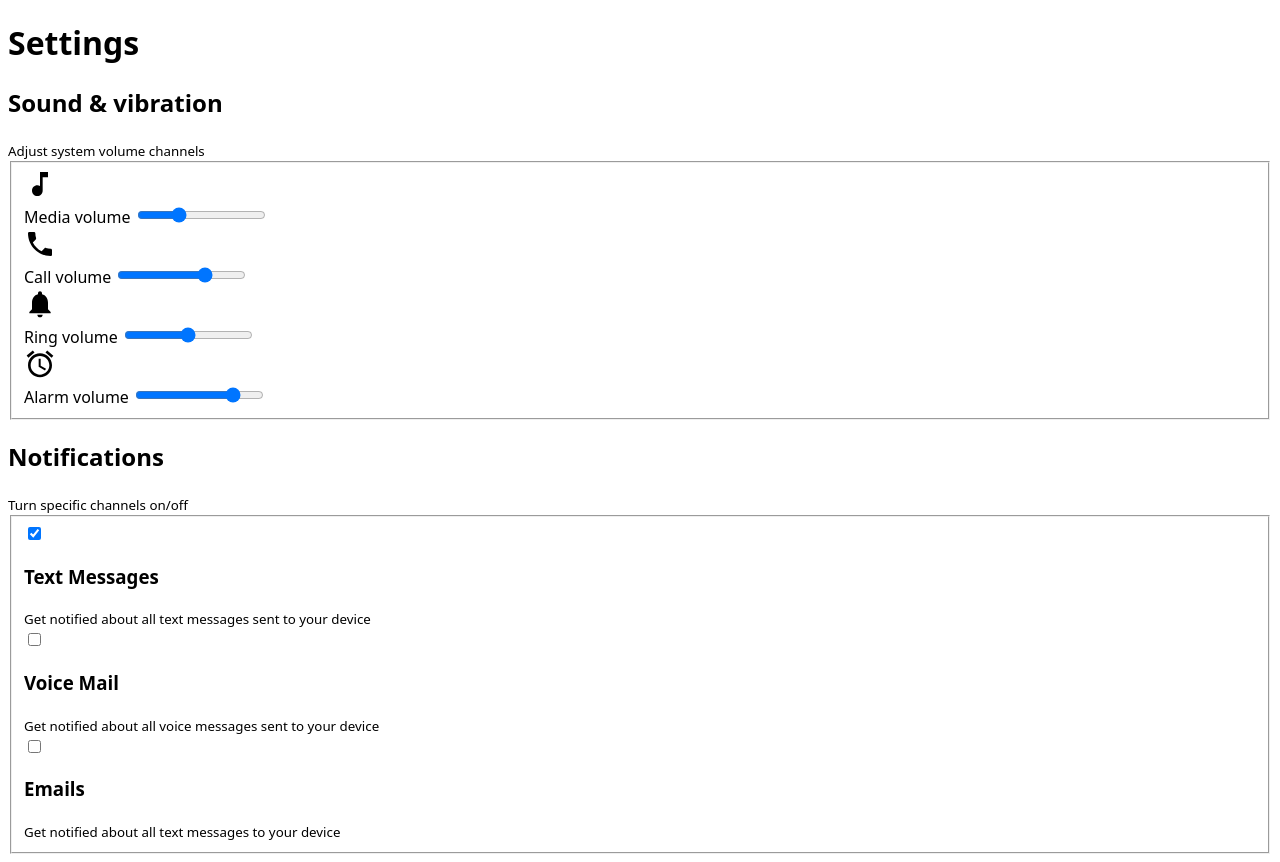
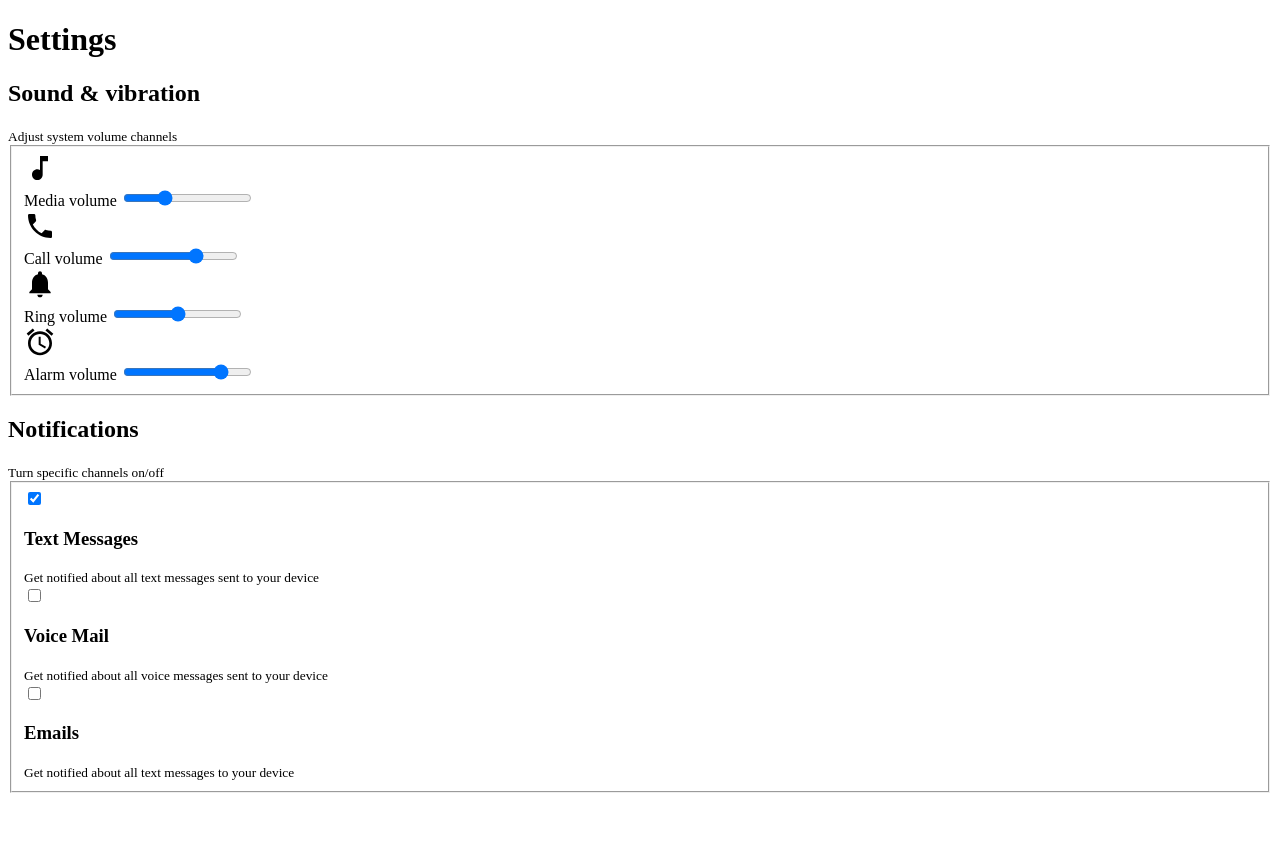
Before and after one commit to argyleink/Google-IO-2021-Workshop_User-Adaptive-Interfaces, a website built with Vite: page index.html in a window 1280 px wide. After the commit the page ends 801 px from the top, so only its background shows below. Built offline with nearby package versions, Linux system fonts and the light colour scheme.

Commit message:
aligning with codepen

```diff
--- a/style.css
+++ b/style.css
@@ -1,7 +1,3 @@
-body {
-  font-family: system-ui, sans-serif;
-}
-
-picture > svg {
+svg {
   block-size: 2rem;
 }
```
